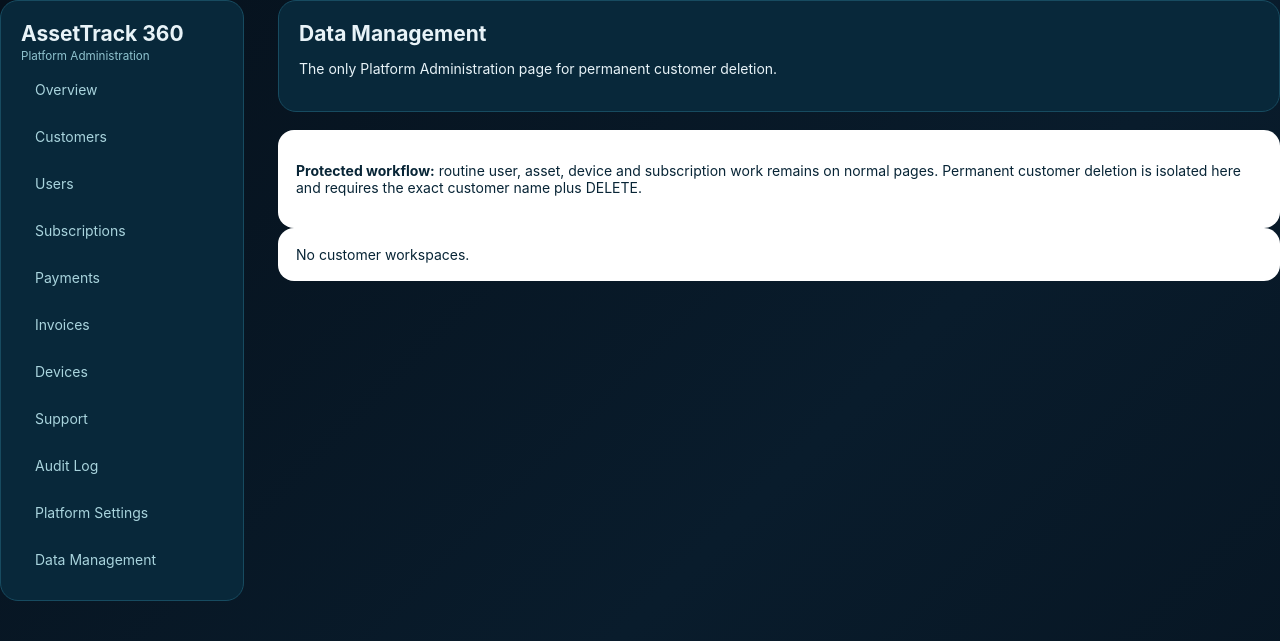
After one commit to wykiesautomation/fleettrack-diesel-platform, a Python web app: template app/templates/platform_admin_data_management.html in a window 1280 px wide. The commit adds this page. Shown: the top 641 px of the page. Run offline with Jinja, Linux system fonts and the light colour scheme; the template is opened without the code that fills it, so the values that code supplies are empty.

Commit message:
Add files via upload

```diff
--- a/app/templates/platform_admin_base.html
+++ b/app/templates/platform_admin_base.html
@@ -40,7 +40,7 @@
     <a class="{{ 'active' if ep == 'admin.devices' }}" href="{{ url_for('admin.devices') }}">Devices</a>
     <a class="{{ 'active' if ep == 'admin.support' }}" href="{{ url_for('admin.support') }}">Support</a>
     <a class="{{ 'active' if ep == 'admin.audit_log' }}" href="{{ url_for('admin.audit_log') }}">Audit Log</a>
-    <a class="{{ 'active' if ep == 'admin.settings' }}" href="{{ url_for('admin.settings') }}">Platform Settings</a>
+    <a class="{{ 'active' if ep == 'admin.settings' }}" href="{{ url_for('admin.settings') }}">Platform Settings</a><a class="{{ 'active' if ep == 'admin.data_management' }}" href="{{ url_for('admin.data_management') }}">Data Management</a>
   </aside>
   <section class="admin-main">
     {% block admin %}{% endblock %}
--- /dev/null
+++ b/app/templates/platform_admin_data_management.html
@@ -0,0 +1,5 @@
+{% extends "platform_admin_base.html" %}{% block admin %}
+<div class="admin-hero"><div><h1>Data Management</h1><p>The only Platform Administration page for permanent customer deletion.</p></div></div>
+<div class="admin-panel"><p><b>Protected workflow:</b> routine user, asset, device and subscription work remains on normal pages. Permanent customer deletion is isolated here and requires the exact customer name plus DELETE.</p></div>
+{% for x in rows %}<div class="admin-panel"><h2>{{x.customer.name}}</h2><p>{{x.users}} users · {{x.assets}} assets · {{x.devices}} devices</p><form method="post" action="{{url_for('admin.delete_customer',customer_id=x.customer.id)}}" class="admin-tools" onsubmit="return confirm('Permanently delete {{x.customer.name|e}} and all tenant data? This cannot be undone.')"><input class="admin-control" name="confirm_name" placeholder="Exact customer name"><input class="admin-control" name="confirm_word" placeholder="DELETE"><button class="admin-btn admin-danger">Delete Customer Permanently</button></form></div>{% else %}<div class="admin-panel">No customer workspaces.</div>{% endfor %}
+{% endblock %}
--- a/app/templates/tracking_history.html
+++ b/app/templates/tracking_history.html
@@ -21,9 +21,9 @@
   try{
     const m=L.map(canvas,{scrollWheelZoom:false});
     L.tileLayer('https://tile.openstreetmap.org/{z}/{x}/{y}.png',{maxZoom:19,attribution:'&copy; OpenStreetMap'}).addTo(m);
-    const lines=segments.map(segment=>segment.map(x=>[Number(x.latitude),Number(x.longitude)]).filter(x=>Number.isFinite(x[0])&&Number.isFinite(x[1]))).filter(line=>line.length);
+    const lines=segments.map(segment=>segment.map(x=>[Number(x.latitude),Number(x.longitude)]).filter(x=>Number.isFinite(x[0])&&Number.isFinite(x[1]))).filter(line=>line.length>=3);
     const line=lines.flat();
-    lines.forEach((segment,index)=>{if(segment.length>1){L.polyline(segment,{color:'#00c8e8',weight:6,opacity:.95,lineJoin:'round'}).addTo(m);L.circleMarker(segment[0],{radius:6,color:'#9edf39',fillOpacity:1}).bindTooltip('Journey '+(index+1)+' start').addTo(m);L.circleMarker(segment[segment.length-1],{radius:6,color:'#ffad2f',fillOpacity:1}).bindTooltip('Journey '+(index+1)+' end').addTo(m);}});
+    lines.forEach((segment,index)=>{if(segment.length>=3){L.polyline(segment,{color:'#00c8e8',weight:6,opacity:.95,lineJoin:'round'}).addTo(m);L.circleMarker(segment[0],{radius:6,color:'#9edf39',fillOpacity:1}).bindTooltip('Journey '+(index+1)+' start').addTo(m);L.circleMarker(segment[segment.length-1],{radius:6,color:'#ffad2f',fillOpacity:1}).bindTooltip('Journey '+(index+1)+' end').addTo(m);}});
     zones.forEach(z=>L.circle([z.latitude,z.longitude],{radius:z.radius_m,color:z.rule==='KEEP_OUT'?'#ff5b68':'#9bd13b',fillOpacity:.12}).bindPopup(z.name+' · '+z.rule.replace('_',' ')).addTo(m));
     L.marker([last.latitude,last.longitude]).addTo(m).bindPopup(`<b>{{asset.name}}</b><br>${Math.round(last.speed||0)} km/h · Latest position`).openPopup();
     line.length>1?m.fitBounds(line,{padding:[35,35],maxZoom:17}):m.setView([last.latitude,last.longitude],15);
```
Also changed, not shown: app/templates/platform_admin_customer.html (+1 -1 lines).
